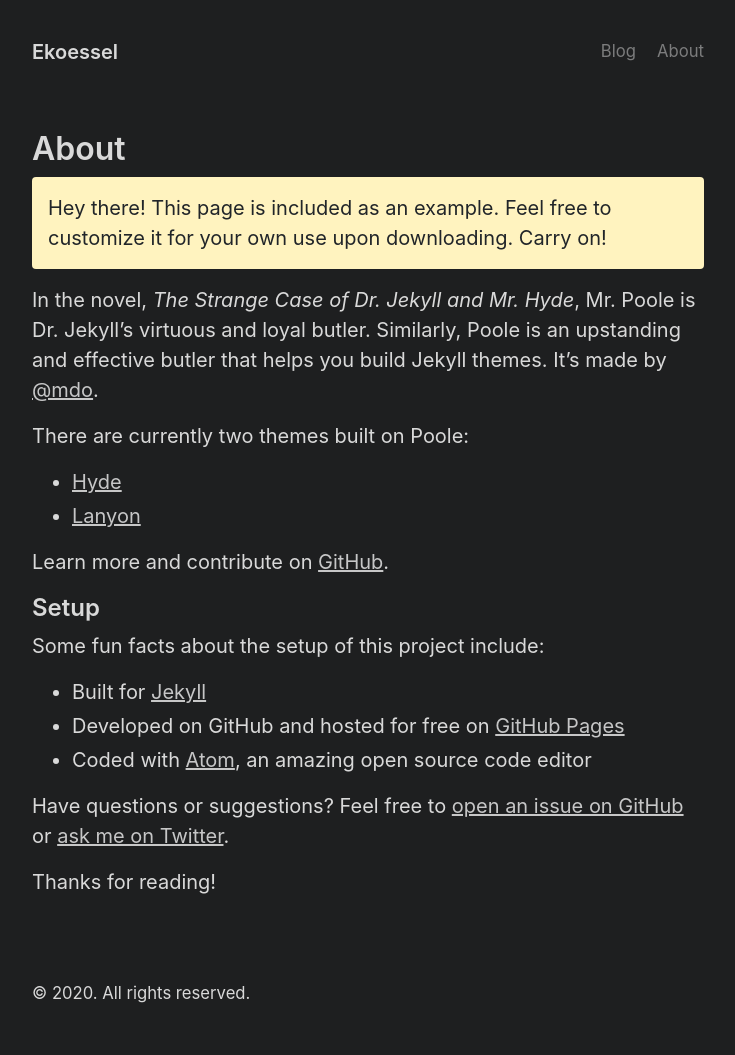
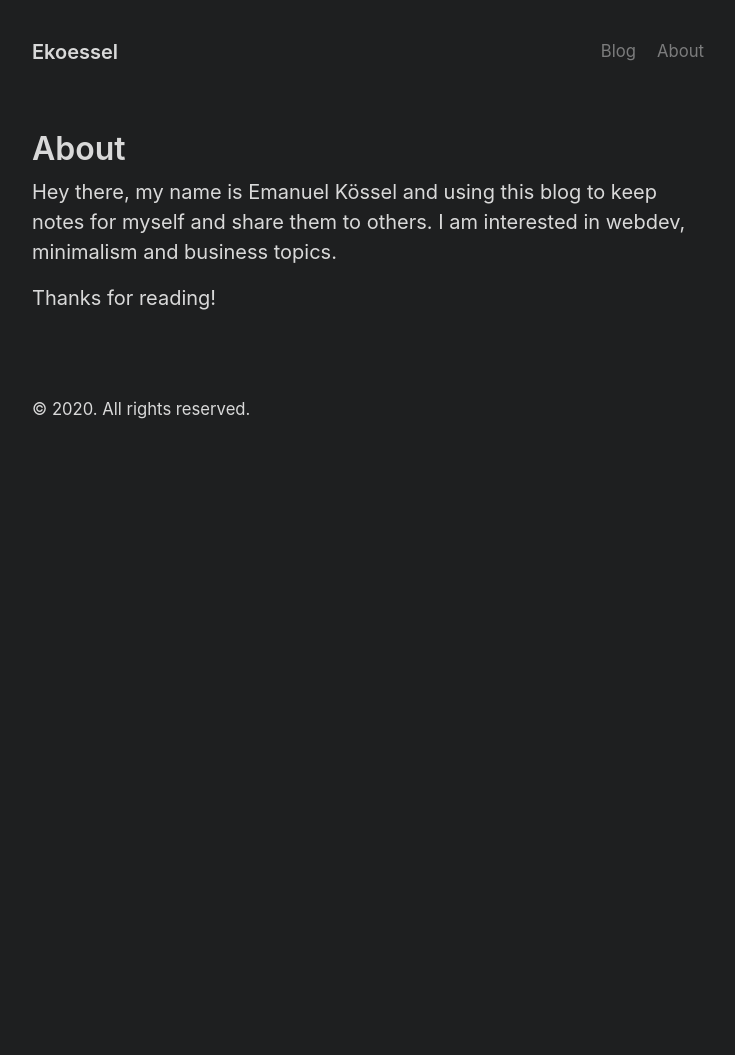
Before and after one commit to ekoessel/ekoessel.github.io, a Jekyll site: the page built from about.md, in a window 1280 px wide. Shown: the whole page, without its empty margins (272-1007 px from the left). Built offline with Jekyll 4.4.1, drawn with Linux system fonts in a browser that asks for light colours; after the commit the page ends 900 px from its top, so only the background shows below that.

Commit message:
about-changes

```diff
--- a/about.md
+++ b/about.md
@@ -3,27 +3,6 @@ layout: page
 title: About
 ---
 
-<p class="message">
-  Hey there! This page is included as an example. Feel free to customize it for your own use upon downloading. Carry on!
-</p>
-
-In the novel, *The Strange Case of Dr. Jekyll and Mr. Hyde*, Mr. Poole is Dr. Jekyll's virtuous and loyal butler. Similarly, Poole is an upstanding and effective butler that helps you build Jekyll themes. It's made by [@mdo](https://twitter.com/mdo).
-
-There are currently two themes built on Poole:
-
-- [Hyde](https://hyde.getpoole.com)
-- [Lanyon](https://lanyon.getpoole.com)
-
-Learn more and contribute on [GitHub](https://github.com/poole).
-
-## Setup
-
-Some fun facts about the setup of this project include:
-
-- Built for [Jekyll](https://jekyllrb.com)
-- Developed on GitHub and hosted for free on [GitHub Pages](https://pages.github.com)
-- Coded with [Atom](https://atom.io), an amazing open source code editor
-
-Have questions or suggestions? Feel free to [open an issue on GitHub](https://github.com/poole/poole/issues/new) or [ask me on Twitter](https://twitter.com/mdo).
+Hey there, my name is Emanuel Kössel and using this blog to keep notes for myself and share them to others. I am interested in webdev, minimalism and business topics.
 
 Thanks for reading!
```
Also changed, not shown: 12 other files.
